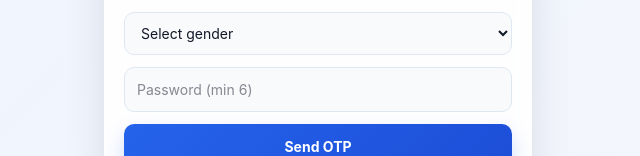
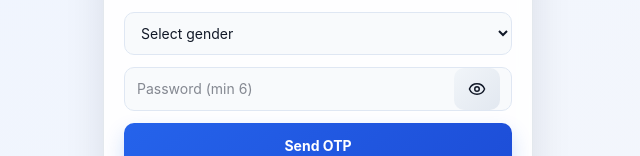
Before and after one commit to Manish6906/conectivity-app, a React (Vite) app: page /register in a window 1280 px wide. Shown: the part 323-479 px from the top of the page, without its empty margins (322-962 px from the left). Built offline with nearby package versions, Linux system fonts and the light colour scheme.

Commit message:
mega project

```diff
--- a/src/components/Login.jsx
+++ b/src/components/Login.jsx
@@ -1,6 +1,7 @@
 import React, { useEffect, useState } from "react";
 import { useNavigate, Link } from "react-router-dom";
 import api from "../api";
+import PasswordInput from "./PasswordInput";
 
 function Login() {
   const navigate = useNavigate();
@@ -50,14 +51,14 @@ function Login() {
           onChange={(e) => setForm({ ...form, email: e.target.value })}
           required
         />
-        <input
-          type="password"
+        <PasswordInput
           name="password"
           placeholder="Password"
           autoComplete="current-password"
           value={form.password}
           onChange={(e) => setForm({ ...form, password: e.target.value })}
           required
+          className="px-3 py-2.5 pr-11 text-sm border border-[#dfe7f3] rounded-xl bg-[#f8fafc] text-slate-900 outline-none focus:border-[#2563eb] focus:shadow-[0_0_0_4px_rgba(37,99,235,0.12)]"
         />
         <button disabled={loading}>{loading ? "Logging in..." : "Login"}</button>
       </form>
--- /dev/null
+++ b/src/components/PasswordInput.jsx
@@ -0,0 +1,39 @@
+import { useState } from "react";
+import { Eye, EyeOff } from "lucide-react";
+
+export default function PasswordInput({
+  value,
+  onChange,
+  placeholder,
+  autoComplete,
+  name,
+  minLength,
+  required,
+  className = "",
+}) {
+  const [show, setShow] = useState(false);
+
+  return (
+    <div className="relative">
+      <input
+        type={show ? "text" : "password"}
+        name={name}
+        placeholder={placeholder}
+        autoComplete={autoComplete}
+        value={value}
+        onChange={onChange}
+        minLength={minLength}
+        required={required}
+        className={`w-full ${className}`}
+      />
+      <button
+        type="button"
+        aria-label={show ? "Hide password" : "Show password"}
+        onClick={() => setShow((prev) => !prev)}
+        className="absolute right-3 top-1/2 -translate-y-1/2 text-gray-500 hover:text-gray-700 cursor-pointer"
+      >
+        {show ? <EyeOff size={18} /> : <Eye size={18} />}
+      </button>
+    </div>
+  );
+}
--- a/src/components/Register.jsx
+++ b/src/components/Register.jsx
@@ -3,6 +3,7 @@ import { useNavigate, Link } from "react-router-dom";
 import PhoneInput from "react-phone-number-input";
 import "react-phone-number-input/style.css";
 import api from "../api";
+import PasswordInput from "./PasswordInput";
 
 const DEFAULT_PIC = "https://cdn-icons-png.flaticon.com/512/149/149071.png";
 
@@ -175,8 +176,7 @@ function Register() {
             <option value="other">Other</option>
           </select>
 
-          <input
-            type="password"
+          <PasswordInput
             name="password"
             placeholder="Password (min 6)"
             autoComplete="new-password"
@@ -184,6 +184,7 @@ function Register() {
             onChange={handleChange}
             minLength={6}
             required
+            className="px-3 py-2.5 pr-11 text-sm border border-[#dfe7f3] rounded-xl bg-[#f8fafc] text-slate-900 outline-none focus:border-[#2563eb] focus:shadow-[0_0_0_4px_rgba(37,99,235,0.12)]"
           />
 
           <button disabled={loading}>{loading ? "Wait..." : "Send OTP"}</button>
--- a/src/context/AppContext.jsx
+++ b/src/context/AppContext.jsx
@@ -37,13 +37,16 @@ export function AppProvider({ children }) {
   }, []);
 
   const logout = useCallback(() => {
+    if (socket) {
+      socket.emit("user:logout");
+    }
     localStorage.removeItem("token");
     localStorage.removeItem("rememberedLogin");
     disconnectSocket();
     setUser(null);
     setSocket(null);
     navigate("/login");
-  }, [navigate]);
+  }, [navigate, socket]);
 
   const refreshPending = useCallback(() => {
     api
--- a/src/pages/Profile.jsx
+++ b/src/pages/Profile.jsx
@@ -7,6 +7,7 @@ import api from "../api";
 import { useApp } from "../context/AppContext";
 import Avatar from "../components/Avatar";
 import Btn from "../components/Btn";
+import PasswordInput from "../components/PasswordInput";
 
 const inp =
   "w-full border border-gray-300 rounded-lg px-3 py-2 text-sm outline-none focus:border-[#00a884] bg-white";
@@ -256,10 +257,23 @@ export default function Profile() {
 
         <Card title="🔑 Change password">
           <form onSubmit={changePw} className="space-y-3">
-            <input type="password" autoComplete="current-password" className={inp} placeholder="Old password"
-              value={pw.oldPassword} onChange={(e) => setPw({ ...pw, oldPassword: e.target.value })} required />
-            <input type="password" autoComplete="new-password" className={inp} placeholder="New password (min 6)"
-              value={pw.newPassword} onChange={(e) => setPw({ ...pw, newPassword: e.target.value })} minLength={6} required />
+            <PasswordInput
+              autoComplete="current-password"
+              className={`${inp} pr-11`}
+              placeholder="Old password"
+              value={pw.oldPassword}
+              onChange={(e) => setPw({ ...pw, oldPassword: e.target.value })}
+              required
+            />
+            <PasswordInput
+              autoComplete="new-password"
+              className={`${inp} pr-11`}
+              placeholder="New password (min 6)"
+              value={pw.newPassword}
+              onChange={(e) => setPw({ ...pw, newPassword: e.target.value })}
+              minLength={6}
+              required
+            />
             <div className="flex items-center gap-3">
               <Btn>Update password</Btn>
               <span className="text-sm">{pwMsg}</span>
```
